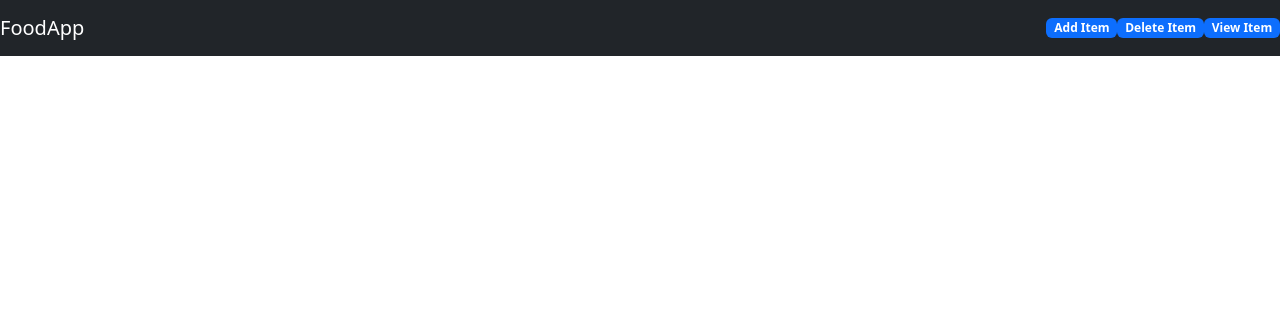
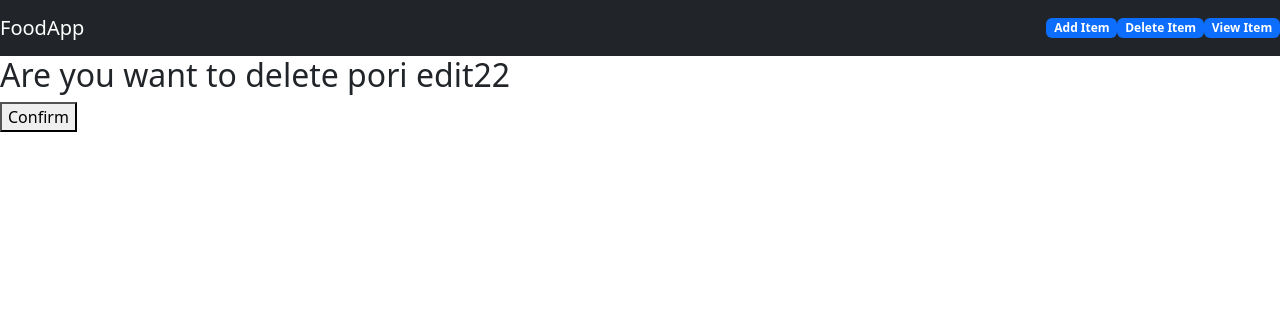
Before and after one commit to phani545/foodMenu, a Django app: template food/templates/food/item-delete.html in a window 1280 px wide. Shown: the top 316 px of the page. Run offline with Django 5.2, Linux system fonts and the light colour scheme; the template is opened without the code that fills it: values that come from a table or form of the project are taken from there, others are empty; data comes from the database, SQL or seed files in the repository; both versions use the stored data as it was after the commit.

Commit message:
delete  commit

```diff
--- a/food/templates/food/detail.html
+++ b/food/templates/food/detail.html
@@ -14,6 +14,7 @@
             <h1>{{item.item_name}}</h1>
             <h1>{{item.item_desc}}</h1>
             <h1>${{item.item_price}}</h1>
+            <a href ="{% url 'food:delete_item' item.id %}" class="btn btn-success">delete</a>
         </div>
 
     </div>
--- a/food/templates/food/index.html
+++ b/food/templates/food/index.html
@@ -27,10 +27,12 @@
                 <h4>{{item.item_desc}}</h4>
                 <h5>${{item.item_price}}</h5>
             </div>
-            <div class="col-md-2">
+            <div class="col-md-3">
                 <!--<a href = "{% url 'food:detail' item.id %}">{{item.id}}  --- {{item.item_name}}</a>-->
                 <a href ="{% url 'food:detail' item.id %}" class="btn btn-success">Details</a>
                 <a href ="{% url 'food:update_item' item.id %}" class="btn btn-success">update</a>
+                <a href ="{% url 'food:delete_item' item.id %}" class="btn btn-success">delete</a>
+
             </div>
         </div>
         <!--
--- a/food/templates/food/item-delete.html
+++ b/food/templates/food/item-delete.html
@@ -1 +1,11 @@
+
 {% extends 'food/base.html' %}
+
+{% block body %}
+<form>
+    {% csrf_token%}
+
+    <h2>Are you want to delete {{item.item_name}}</h2>
+    <button type="submit">Confirm</button>
+</form>
+{% endblock %}
--- a/food/views.py
+++ b/food/views.py
@@ -46,7 +46,7 @@ def update_item(request,id):
 def delete_item(request,id):
     item = Item.objects.get(id=id)
 
-    if request.method == 'POST':
+    if item:
         item.delete()
         return redirect('food:index')
 
```
Also changed, not shown: db.sqlite3.
